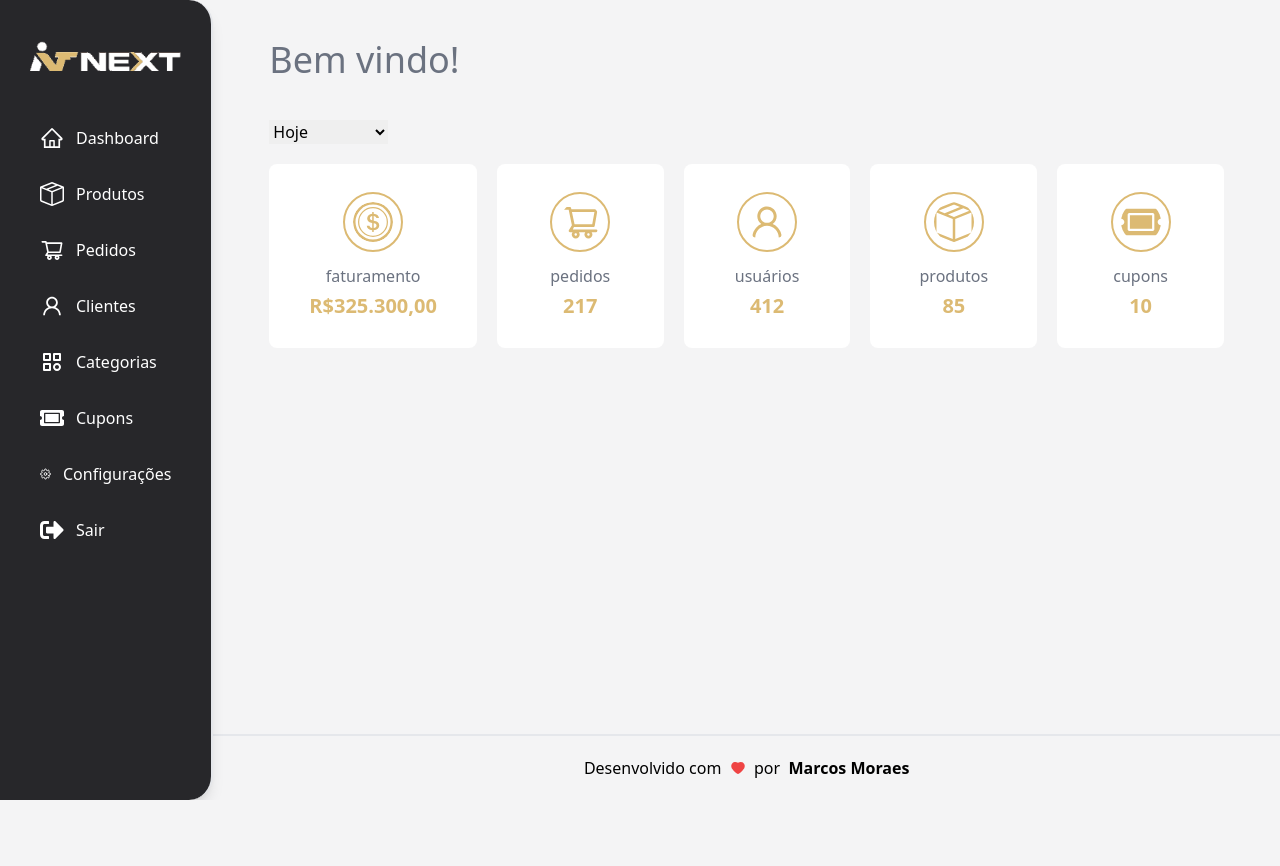
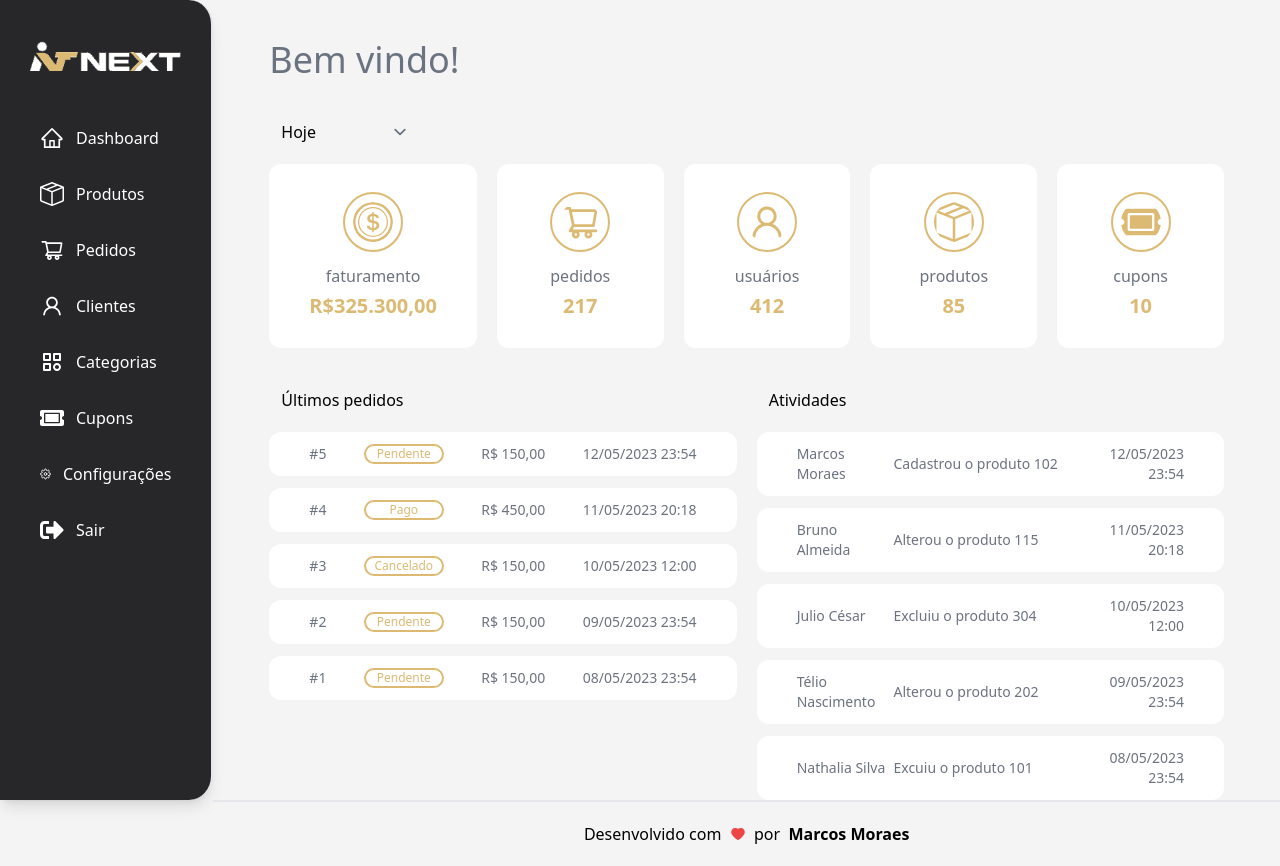
Before and after one commit to marcosamoraes/next-assessoria-admin, a Next.js app: page /dashboard in a window 1280 px wide. Before the commit the page ends 800 px from the top, so only its background shows below. Built offline with nearby package versions, Linux system fonts and the light colour scheme.

Commit message:
dashboard finished

```diff
--- a/package.json
+++ b/package.json
@@ -23,6 +23,7 @@
     "typescript": "5.0.4"
   },
   "devDependencies": {
+    "@tailwindcss/forms": "^0.5.3",
     "react-icons": "^4.8.0"
   }
 }
--- a/src/app/dashboard/page.tsx
+++ b/src/app/dashboard/page.tsx
@@ -1,10 +1,16 @@
+import Activities from '@/components/Dashboard/Activities/Activities'
 import DashboardCards from '@/components/Dashboard/DashboardCards/DashboardCards'
+import LastOrders from '@/components/Dashboard/LastOrders/LastOrders'
 
 export default function Dashboard() {
   return (
     <>
       <h1 className="w-full text-4xl text-gray-500 font-light mb-10">Bem vindo!</h1>
       <DashboardCards />
+      <div className="w-full flex flex-row gap-5">
+        <LastOrders />
+        <Activities />
+      </div>
     </>
   )
 }
--- /dev/null
+++ b/src/components/Dashboard/Activities/Activities.tsx
@@ -0,0 +1,44 @@
+import Activity from './Activity/Activity'
+
+const Activities: React.FC<any> = () => {
+  const activities = [
+    {
+      user_name: 'Marcos Moraes',
+      description: 'Cadastrou o produto 102',
+      date: '12/05/2023 23:54',
+    },
+    {
+      user_name: 'Bruno Almeida',
+      description: 'Alterou o produto 115',
+      date: '11/05/2023 20:18',
+    },
+    {
+      user_name: 'Julio César',
+      description: 'Excluiu o produto 304',
+      date: '10/05/2023 12:00',
+    },
+    {
+      user_name: 'Télio Nascimento',
+      description: 'Alterou o produto 202',
+      date: '09/05/2023 23:54',
+    },
+    {
+      user_name: 'Nathalia Silva',
+      description: 'Excuiu o produto 101',
+      date: '08/05/2023 23:54',
+    },
+  ]
+
+  return (
+    <div className="w-1/2">
+      <h1 className="pl-3 pb-5">Atividades</h1>
+      <div className="flex flex-col gap-3">
+        {activities.map((activity) => {
+          return <Activity activity={activity} />
+        })}
+      </div>
+    </div>
+  )
+}
+
+export default Activities
--- /dev/null
+++ b/src/components/Dashboard/Activities/Activity/Activity.tsx
@@ -0,0 +1,17 @@
+import { IActivity } from '@/interfaces/IActivity'
+
+type ActivityProps = {
+  activity: IActivity
+}
+
+const Activity: React.FC<any> = ({ activity }: ActivityProps) => {
+  return (
+    <div className="bg-white text-center px-10 py-3 rounded-xl flex items-center hover:scale-105 ease-in duration-300">
+      <p className="text-gray-500 text-sm text-left w-3/12">{activity.user_name}</p>
+      <p className="text-gray-500 text-sm text-left w-6/12">{activity.description}</p>
+      <p className="text-gray-500 text-sm text-right w-3/12">{activity.date}</p>
+    </div>
+  )
+}
+
+export default Activity
--- a/src/components/Dashboard/DashboardCards/DashboardCard/DashboardCard.tsx
+++ b/src/components/Dashboard/DashboardCards/DashboardCard/DashboardCard.tsx
@@ -6,9 +6,9 @@ type DashboardCardProps = {
   value: string
 }
 
-const DashboardCard: React.FC<any> = ({ icon: Icon, title, value, ...props }: DashboardCardProps) => {
+const DashboardCard: React.FC<any> = ({ icon: Icon, title, value }: DashboardCardProps) => {
   return (
-    <div className="bg-white text-center px-10 py-7 rounded-lg flex justify-center items-center flex-wrap flex-row flex-1 hover:scale-105 ease-in duration-300">
+    <div className="bg-white text-center px-10 py-7 rounded-xl flex justify-center items-center flex-wrap flex-row flex-1 hover:scale-105 ease-in duration-300">
       <Icon size={60} className="rounded-full border-2 p-2 box-border border-primary text-primary" />
       <p className="w-full mt-3 text-gray-500">{title}</p>
       <p className="w-full text-primary font-bold text-xl mt-1">{value}</p>
--- a/src/components/Dashboard/DashboardCards/DashboardCards.tsx
+++ b/src/components/Dashboard/DashboardCards/DashboardCards.tsx
@@ -6,7 +6,7 @@ import DashboardCard from './DashboardCard/DashboardCard'
 const DashboardCards: React.FC<any> = () => {
   return (
     <>
-      <select name="filter-dashboard-cards" id="" className="mb-5">
+      <select name="filter-dashboard-cards" id="" className="mb-5 bg-zinc-100 border-0 py-0">
         <option value="today" selected>
           Hoje
         </option>
@@ -15,7 +15,7 @@ const DashboardCards: React.FC<any> = () => {
         <option value="last-month">Mês passado</option>
         <option value="total">Total</option>
       </select>
-      <div className="flex flex-wrap gap-5 w-full">
+      <div className="flex flex-wrap gap-5 w-full mb-10">
         <DashboardCard icon={BsCoin} title="faturamento" value="R$325.300,00" />
         <DashboardCard icon={AiOutlineShoppingCart} title="pedidos" value="217" />
         <DashboardCard icon={AiOutlineUser} title="usuários" value="412" />
--- /dev/null
+++ b/src/components/Dashboard/LastOrders/LastOrder/LastOrder.tsx
@@ -0,0 +1,19 @@
+import { formatter } from '@/helpers/utils'
+import { IOrder } from '@/interfaces/IOrder'
+
+type LastOrderProps = {
+  order: IOrder
+}
+
+const LastOrder: React.FC<any> = ({ order }: LastOrderProps) => {
+  return (
+    <div className="bg-white text-center px-10 py-3 rounded-xl flex justify-between items-center flex-wrap flex-row flex-1 hover:scale-105 ease-in duration-300">
+      <p className="text-gray-500 text-sm">#{order.id}</p>
+      <p className="border-primary text-primary border-2 px-1 text-xs rounded-2xl w-20">{order.status}</p>
+      <p className="text-gray-500 text-sm">{formatter.format(order.value)}</p>
+      <p className="text-gray-500 text-sm">{order.date}</p>
+    </div>
+  )
+}
+
+export default LastOrder
--- /dev/null
+++ b/src/components/Dashboard/LastOrders/LastOrders.tsx
@@ -0,0 +1,49 @@
+import LastOrder from './LastOrder/LastOrder'
+
+const LastOrders: React.FC<any> = () => {
+  const orders = [
+    {
+      id: 5,
+      status: 'Pendente',
+      value: 150.0,
+      date: '12/05/2023 23:54',
+    },
+    {
+      id: 4,
+      status: 'Pago',
+      value: 450.0,
+      date: '11/05/2023 20:18',
+    },
+    {
+      id: 3,
+      status: 'Cancelado',
+      value: 150.0,
+      date: '10/05/2023 12:00',
+    },
+    {
+      id: 2,
+      status: 'Pendente',
+      value: 150.0,
+      date: '09/05/2023 23:54',
+    },
+    {
+      id: 1,
+      status: 'Pendente',
+      value: 150.0,
+      date: '08/05/2023 23:54',
+    },
+  ]
+
+  return (
+    <div className="w-1/2">
+      <h1 className="pl-3 pb-5">Últimos pedidos</h1>
+      <div className="flex flex-col gap-3">
+        {orders.map((order) => {
+          return <LastOrder order={order} />
+        })}
+      </div>
+    </div>
+  )
+}
+
+export default LastOrders
--- /dev/null
+++ b/src/helpers/utils.ts
@@ -0,0 +1,4 @@
+export const formatter = new Intl.NumberFormat('pt-BR', {
+  style: 'currency',
+  currency: 'BRL',
+})
--- /dev/null
+++ b/src/interfaces/IActivity.ts
@@ -0,0 +1,5 @@
+export interface IActivity {
+  user_name: string
+  description: string
+  date: string
+}
--- /dev/null
+++ b/src/interfaces/IOrder.ts
@@ -0,0 +1,6 @@
+export interface IOrder {
+  id: number
+  status: string
+  value: number
+  date: string
+}
--- a/tailwind.config.js
+++ b/tailwind.config.js
@@ -12,5 +12,7 @@ module.exports = {
       }
     },
   },
-  plugins: [],
+  plugins: [
+    require('@tailwindcss/forms'),
+  ],
 }
```
Also changed, not shown: 1 other file (tests, documents, lock files or other folders).
